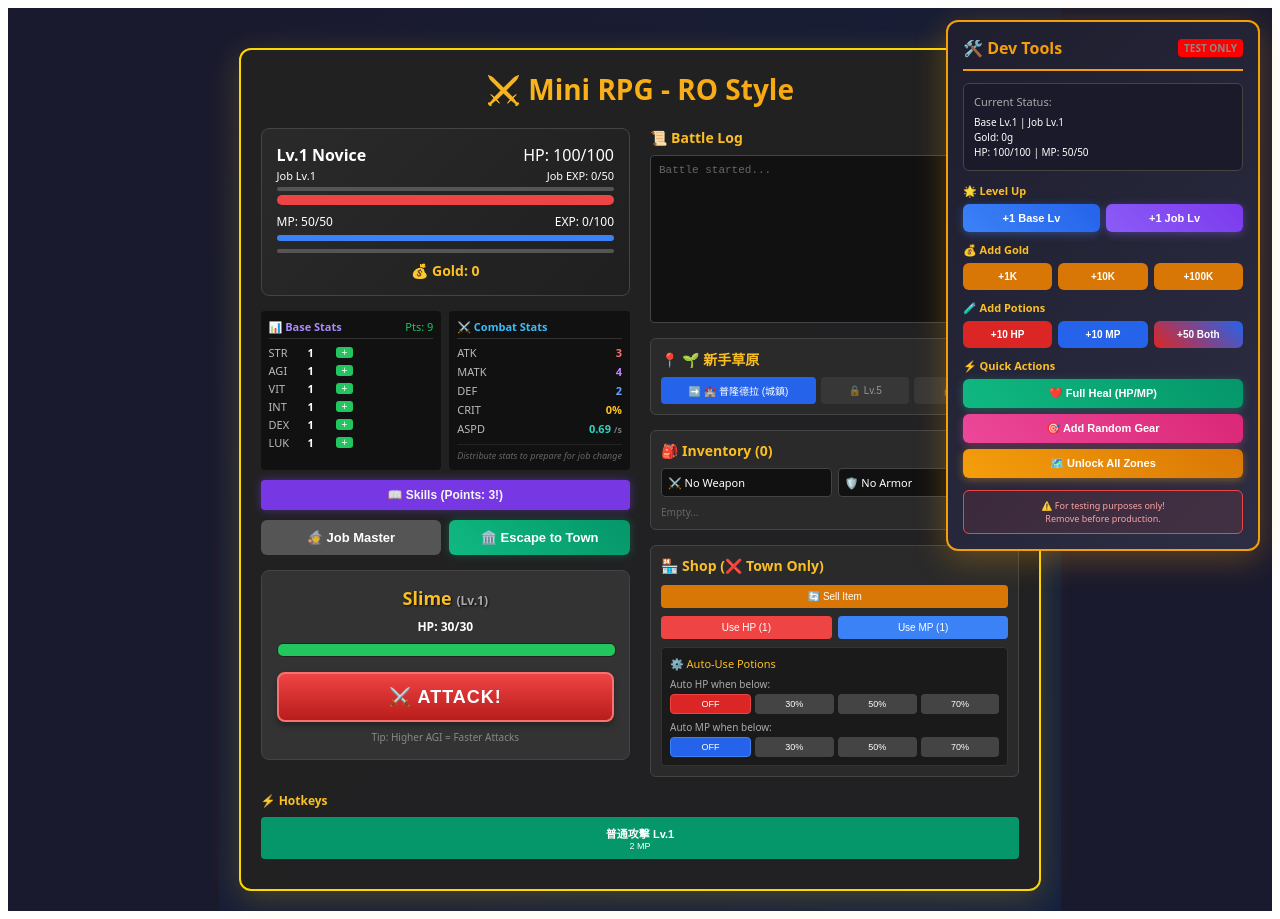
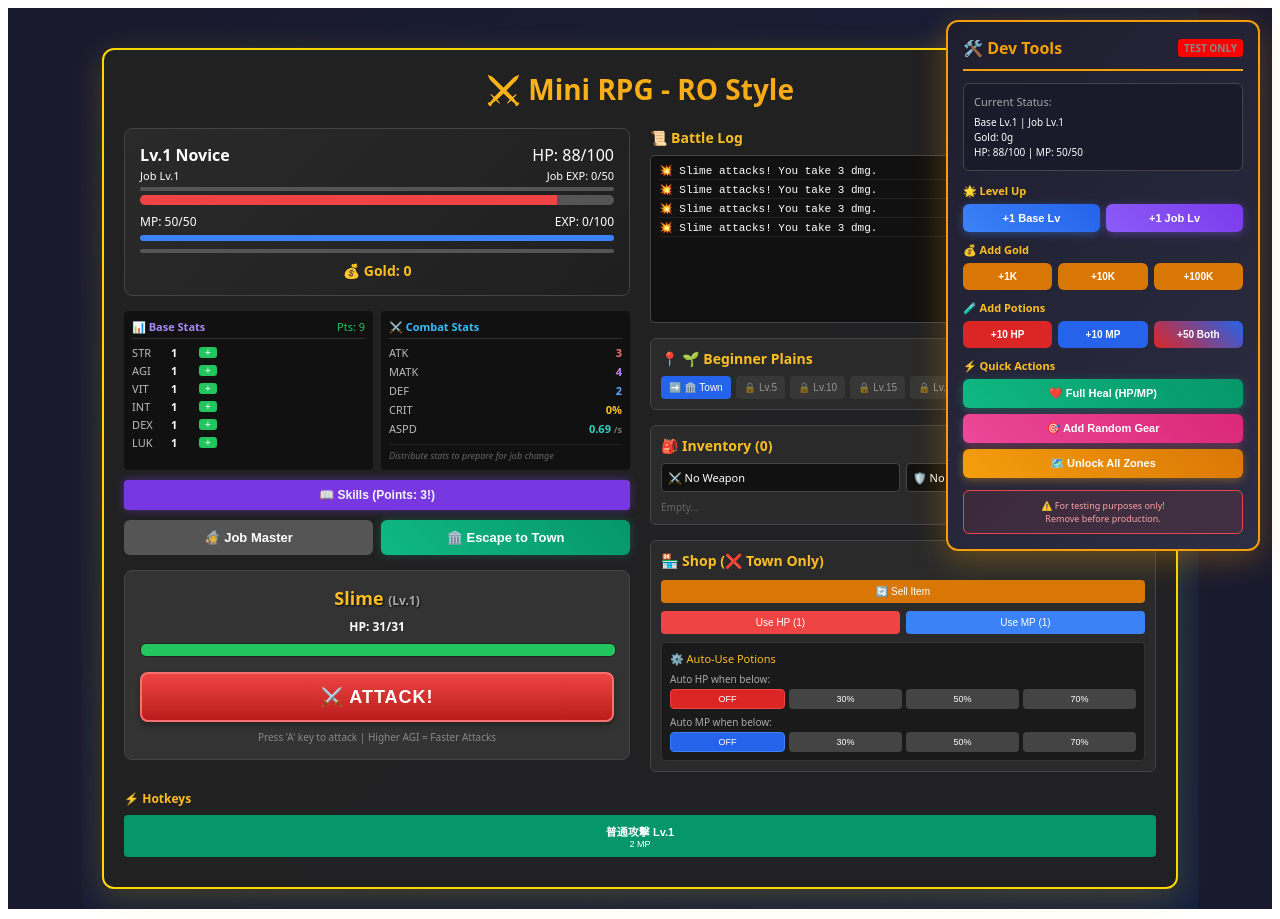
Before and after one commit to alphakey-marketing/react-learning, a React (Vite) app: page / in a window 1280 px wide. Built offline with nearby package versions, Linux system fonts and the light colour scheme.

Commit message:
fix: Change attack hotkey to 'A' and fix enemy attack speed to be independent

```diff
--- a/src/MiniLevelGame.tsx
+++ b/src/MiniLevelGame.tsx
@@ -18,19 +18,17 @@ export function MiniLevelGame() {
   const { logs, addLog } = useBattleLog();
   const game = useGameState(addLog);
 
-  // Check if player can change job
   const canChangeJobNow = canChangeJob(game.char.jobClass, game.char.jobLevel);
 
-  // Keyboard shortcut for attacking (Spacebar)
+  // Keyboard shortcut for attacking ('A' key)
   useEffect(() => {
     const handleKeyDown = (e: KeyboardEvent) => {
-      // Don't trigger if typing in an input
       if (e.target instanceof HTMLInputElement || e.target instanceof HTMLTextAreaElement) {
         return;
       }
 
-      if (e.code === 'Space' && game.currentZoneId !== 0 && game.canAttack) {
-        e.preventDefault(); // Prevent scrolling down
+      if ((e.key === 'a' || e.key === 'A') && game.currentZoneId !== 0 && game.canAttack) {
+        e.preventDefault();
         game.battleAction();
       }
     };
@@ -53,7 +51,6 @@ export function MiniLevelGame() {
         paddingTop: "40px",
       }}
     >
-      {/* Dev Tools Panel - Fixed position */}
       <DevTools
         character={game.char}
         onAddBaseLevel={game.devAddBaseLevel}
@@ -99,7 +96,6 @@ export function MiniLevelGame() {
             marginBottom: "15px",
           }}
         >
-          {/* Left Column */}
           <div style={{ minWidth: 0 }}>
             <CharacterStats
               character={game.char}
@@ -108,7 +104,6 @@ export function MiniLevelGame() {
               onOpenSkills={() => game.setShowSkillWindow(true)}
             />
 
-            {/* Action Buttons */}
             <div style={{ marginTop: "10px", marginBottom: "10px", display: "flex", gap: "8px" }}>
               <button
                 onClick={game.openJobChangeNPC}
@@ -135,7 +130,6 @@ export function MiniLevelGame() {
                   : "🧙 Job Master"}
               </button>
 
-              {/* Escape to Town Button */}
               {game.currentZoneId !== 0 && (
                 <button
                   onClick={game.escapeToTown}
@@ -174,7 +168,6 @@ export function MiniLevelGame() {
             />
           </div>
 
-          {/* Right Column */}
           <div style={{ minWidth: 0 }}>
             <BattleLog logs={logs} />
 
@@ -206,7 +199,6 @@ export function MiniLevelGame() {
           </div>
         </div>
 
-        {/* Skill Window (Full Width) */}
         {game.showSkillWindow && (
           <SkillWindow
             character={game.char}
@@ -216,7 +208,6 @@ export function MiniLevelGame() {
           />
         )}
 
-        {/* Job Change NPC (Full Screen Modal) */}
         {game.showJobChangeNPC && (
           <JobChangeNPC
             currentJob={game.char.jobClass}
@@ -226,7 +217,6 @@ export function MiniLevelGame() {
           />
         )}
 
-        {/* Death Modal */}
         {game.showDeathModal && (
           <div
             style={{
@@ -318,7 +308,6 @@ export function MiniLevelGame() {
           </div>
         )}
 
-        {/* Skill Hotkeys */}
         <SkillHotkeys
           character={game.char}
           skillCooldowns={game.skillCooldowns}
@@ -327,7 +316,6 @@ export function MiniLevelGame() {
         />
       </div>
 
-      {/* Add pulse animation for job change button */}
       <style>{`
         @keyframes pulse {
           0%, 100% {
--- a/src/components/EnemyDisplay.tsx
+++ b/src/components/EnemyDisplay.tsx
@@ -5,7 +5,7 @@ interface EnemyDisplayProps {
   onAttack: () => void;
   canAttack: boolean;
   inTown: boolean;
-  attackCooldownPercent: number; // 0 to 100
+  attackCooldownPercent: number;
 }
 
 export function EnemyDisplay({ enemy, onAttack, canAttack, inTown, attackCooldownPercent }: EnemyDisplayProps) {
@@ -152,7 +152,7 @@ export function EnemyDisplay({ enemy, onAttack, canAttack, inTown, attackCooldow
       </div>
 
       <div style={{ fontSize: "10px", color: "#888", marginTop: "8px" }}>
-        Tip: Higher AGI = Faster Attacks
+        Press 'A' key to attack | Higher AGI = Faster Attacks
       </div>
     </div>
   );
--- a/src/data/zones.ts
+++ b/src/data/zones.ts
@@ -3,51 +3,114 @@ import { Zone } from "../types/enemy";
 export const ZONES: Zone[] = [
   {
     id: 0,
-    name: "🏰 普隆德拉 (城鎮)",
+    name: "🏛️ Town",
     minLevel: 1,
-    enemies: [
-      { name: "Target Dummy", level: 1, hp: 9999, maxHp: 9999, atk: 0, def: 0 },
-    ],
+    enemies: [],
   },
   {
     id: 1,
-    name: "🌱 新手草原",
+    name: "🌱 Beginner Plains",
     minLevel: 1,
     enemies: [
-      { name: "Slime", level: 1, hp: 30, maxHp: 30, atk: 5, def: 2 },
-      { name: "Goblin", level: 2, hp: 50, maxHp: 50, atk: 8, def: 4 },
+      { name: "Slime", level: 1, hp: 30, maxHp: 30, atk: 5, def: 2, attackSpeed: 0.8 },
+      { name: "Poring", level: 1, hp: 35, maxHp: 35, atk: 4, def: 1, attackSpeed: 0.7 },
+      { name: "Lunatic", level: 2, hp: 45, maxHp: 45, atk: 6, def: 2, attackSpeed: 0.9 },
     ],
   },
   {
     id: 2,
-    name: "🌲 黑暗森林",
+    name: "🌲 Dark Forest",
     minLevel: 5,
     enemies: [
-      { name: "Goblin", level: 2, hp: 50, maxHp: 50, atk: 8, def: 4 },
-      { name: "Orc", level: 4, hp: 80, maxHp: 80, atk: 12, def: 6 },
-      { name: "Wolf", level: 5, hp: 100, maxHp: 100, atk: 15, def: 8 },
+      { name: "Goblin", level: 5, hp: 100, maxHp: 100, atk: 12, def: 6, attackSpeed: 1.0 },
+      { name: "Wolf", level: 6, hp: 120, maxHp: 120, atk: 15, def: 5, attackSpeed: 1.2 },
+      { name: "Orc Warrior", level: 7, hp: 150, maxHp: 150, atk: 18, def: 8, attackSpeed: 0.9 },
     ],
   },
   {
     id: 3,
-    name: "💀 骷髏洞穴",
+    name: "⛰️ Mountain Path",
     minLevel: 10,
     enemies: [
-      { name: "Orc", level: 4, hp: 80, maxHp: 80, atk: 12, def: 6 },
-      { name: "Skeleton", level: 8, hp: 140, maxHp: 140, atk: 18, def: 10 },
-      { name: "Demon", level: 10, hp: 200, maxHp: 200, atk: 25, def: 15 },
+      { name: "Golem", level: 10, hp: 250, maxHp: 250, atk: 25, def: 15, attackSpeed: 0.6 },
+      { name: "Giant Spider", level: 11, hp: 200, maxHp: 200, atk: 28, def: 10, attackSpeed: 1.1 },
+      { name: "Harpy", level: 12, hp: 220, maxHp: 220, atk: 30, def: 12, attackSpeed: 1.3 },
+    ],
+  },
+  {
+    id: 4,
+    name: "🏜️ Desert Ruins",
+    minLevel: 15,
+    enemies: [
+      { name: "Sand Worm", level: 15, hp: 350, maxHp: 350, atk: 35, def: 18, attackSpeed: 0.8 },
+      { name: "Mummy", level: 16, hp: 400, maxHp: 400, atk: 38, def: 20, attackSpeed: 0.7 },
+      { name: "Scorpion King", level: 17, hp: 450, maxHp: 450, atk: 42, def: 22, attackSpeed: 1.4 },
+    ],
+  },
+  {
+    id: 5,
+    name: "❄️ Frozen Cavern",
+    minLevel: 20,
+    enemies: [
+      { name: "Ice Elemental", level: 20, hp: 500, maxHp: 500, atk: 45, def: 25, attackSpeed: 1.0 },
+      { name: "Frost Giant", level: 21, hp: 600, maxHp: 600, atk: 50, def: 30, attackSpeed: 0.8 },
+      { name: "Yeti", level: 22, hp: 550, maxHp: 550, atk: 48, def: 28, attackSpeed: 1.1 },
+    ],
+  },
+  {
+    id: 6,
+    name: "🌋 Volcanic Depths",
+    minLevel: 25,
+    enemies: [
+      { name: "Fire Imp", level: 25, hp: 650, maxHp: 650, atk: 55, def: 32, attackSpeed: 1.3 },
+      { name: "Lava Golem", level: 26, hp: 800, maxHp: 800, atk: 60, def: 40, attackSpeed: 0.7 },
+      { name: "Magma Dragon", level: 27, hp: 750, maxHp: 750, atk: 58, def: 35, attackSpeed: 1.2 },
+    ],
+  },
+  {
+    id: 7,
+    name: "🏰 Ancient Castle",
+    minLevel: 30,
+    enemies: [
+      { name: "Death Knight", level: 30, hp: 900, maxHp: 900, atk: 65, def: 45, attackSpeed: 1.0 },
+      { name: "Vampire Lord", level: 31, hp: 850, maxHp: 850, atk: 70, def: 40, attackSpeed: 1.4 },
+      { name: "Lich", level: 32, hp: 800, maxHp: 800, atk: 68, def: 42, attackSpeed: 0.9 },
+    ],
+  },
+  {
+    id: 8,
+    name: "🌌 Void Dimension",
+    minLevel: 35,
+    enemies: [
+      { name: "Shadow Demon", level: 35, hp: 1000, maxHp: 1000, atk: 75, def: 50, attackSpeed: 1.5 },
+      { name: "Void Walker", level: 36, hp: 1100, maxHp: 1100, atk: 80, def: 52, attackSpeed: 1.3 },
+      { name: "Chaos Beast", level: 37, hp: 1200, maxHp: 1200, atk: 85, def: 55, attackSpeed: 1.6 },
     ],
   },
 ];
 
-export function getEnemyPool(zoneId: number) {
+export function getRandomEnemyForZone(zoneId: number, playerLevel: number) {
   const zone = ZONES.find((z) => z.id === zoneId);
-  return zone ? zone.enemies : ZONES[1].enemies; // Default to zone 1 if not found
+  if (!zone || zone.enemies.length === 0) {
+    return {
+      name: "Practice Dummy",
+      level: 1,
+      hp: 50,
+      maxHp: 50,
+      atk: 0,
+      def: 0,
+      attackSpeed: 0,
+    };
+  }
+
+  const randomEnemy = zone.enemies[Math.floor(Math.random() * zone.enemies.length)];
+  const scaledHp = Math.floor(randomEnemy.maxHp * (1 + playerLevel * 0.05));
+  const scaledAtk = Math.floor(randomEnemy.atk * (1 + playerLevel * 0.03));
+
+  return {
+    ...randomEnemy,
+    hp: scaledHp,
+    maxHp: scaledHp,
+    atk: scaledAtk,
+  };
 }
-
-export function getRandomEnemyForZone(zoneId: number, playerLevel: number) {
-  const pool = getEnemyPool(zoneId);
-  if (pool.length === 0) return { ...ZONES[1].enemies[0] };
-  const random = pool[Math.floor(Math.random() * pool.length)];
-  return { ...random };
-}
--- a/src/hooks/useGameState.ts
+++ b/src/hooks/useGameState.ts
@@ -81,10 +81,14 @@ export function useGameState(addLog: (text: string) => void) {
   const [showDeathModal, setShowDeathModal] = useState<boolean>(false);
   const [skillCooldowns, setSkillCooldowns] = useState<Record<string, number>>({});
 
-  // ASPD & Manual Attack System States
+  // Player ASPD & Manual Attack System States
   const [lastAttackTime, setLastAttackTime] = useState<number>(0);
   const [canAttack, setCanAttack] = useState<boolean>(true);
   const [attackCooldownPercent, setAttackCooldownPercent] = useState<number>(100);
+
+  // Enemy Independent Attack System States
+  const [lastEnemyAttackTime, setLastEnemyAttackTime] = useState<number>(0);
+  const enemyAttackTimerRef = useRef<NodeJS.Timeout | null>(null);
 
   const townHealingRef = useRef<() => void>(() => {});
   const autoPotionRef = useRef<() => void>(() => {});
@@ -353,13 +357,11 @@ export function useGameState(addLog: (text: string) => void) {
 
   autoPotionRef.current = processAutoPotion;
 
-  // ASPD loop for cooldown UI
+  // Player ASPD cooldown UI loop
   useEffect(() => {
     if (canAttack || currentZoneId === 0 || char.hp <= 0) return;
 
-    // Attacks per second (e.g., 2.0 = 2 attacks per second)
     const attacksPerSecond = calcASPD(char);
-    // Time needed between attacks in milliseconds (e.g., 500ms for 2.0 ASPD)
     const attackDelayMs = 1000 / attacksPerSecond;
 
     const interval = setInterval(() => {
@@ -372,18 +374,64 @@ export function useGameState(addLog: (text: string) => void) {
       } else {
         setAttackCooldownPercent(Math.floor((timePassed / attackDelayMs) * 100));
       }
-    }, 50); // Update UI frequently
+    }, 50);
 
     return () => clearInterval(interval);
   }, [canAttack, lastAttackTime, char, currentZoneId]);
 
-  // Periodic effects (Town healing)
+  // Enemy Independent Attack Timer (Classic RO style)
+  useEffect(() => {
+    // Clear previous timer when changing zones or enemies
+    if (enemyAttackTimerRef.current) {
+      clearInterval(enemyAttackTimerRef.current);
+      enemyAttackTimerRef.current = null;
+    }
+
+    // Don't attack in town or when player is dead
+    if (currentZoneId === 0 || char.hp <= 0 || enemy.attackSpeed === 0) {
+      return;
+    }
+
+    // Enemy attacks on their own independent timer
+    const enemyAttackDelayMs = 1000 / enemy.attackSpeed;
+
+    enemyAttackTimerRef.current = setInterval(() => {
+      if (char.hp <= 0 || currentZoneId === 0) return;
+
+      const armorBonus = equipped.armor?.stat || 0;
+      const playerDef = calcPlayerDef(char, armorBonus);
+      const enemyDmg = calculateEnemyDamage(enemy, playerDef);
+
+      setChar((prev) => {
+        if (prev.hp <= 0) return prev;
+
+        const newHp = Math.max(0, prev.hp - enemyDmg);
+
+        if (newHp > 0) {
+          addLog(`💥 ${enemy.name} attacks! You take ${enemyDmg} dmg.`);
+        } else {
+          addLog(`💀 You were defeated by ${enemy.name}!`);
+          setShowDeathModal(true);
+        }
+
+        return { ...prev, hp: newHp };
+      });
+    }, enemyAttackDelayMs);
+
+    return () => {
+      if (enemyAttackTimerRef.current) {
+        clearInterval(enemyAttackTimerRef.current);
+      }
+    };
+  }, [enemy, currentZoneId, char.hp, equipped.armor]);
+
+  // Periodic town healing
   useEffect(() => {
     const id = setInterval(() => {
       if (currentZoneId === 0) {
         townHealingRef.current();
       }
-    }, 3000); // Check healing every 3 seconds
+    }, 3000);
     return () => clearInterval(id);
   }, [currentZoneId]);
 
@@ -395,7 +443,6 @@ export function useGameState(addLog: (text: string) => void) {
     }
 
     if (!canAttack) {
-      // Trying to attack too fast based on ASPD
       return;
     }
 
@@ -443,7 +490,7 @@ export function useGameState(addLog: (text: string) => void) {
       return;
     }
 
-    // Set ASPD cooldown
+    // Set player ASPD cooldown
     setLastAttackTime(now);
     setCanAttack(false);
     setAttackCooldownPercent(0);
@@ -564,21 +611,6 @@ export function useGameState(addLog: (text: string) => void) {
         nextEnemy = getRandomEnemyForZone(currentZoneId, nextCharLevel);
         addLog(`👾 A wild ${nextEnemy.name} appeared!`);
       }
-    } else {
-      // Enemy counter-attacks immediately after player attacks
-      const playerDef = calcPlayerDef(char, armorBonus);
-      const enemyDmg = calculateEnemyDamage(enemy, playerDef);
-
-      nextCharHp -= enemyDmg;
-      addLog(`💥 ${enemy.name} counter-attacks! You take ${enemyDmg} dmg.`);
-
-      nextEnemy = { ...enemy, hp: nextEnemyHp };
-
-      if (nextCharHp <= 0) {
-        nextCharHp = 0;
-        addLog(`💀 You were defeated by ${enemy.name}!`);
-        setShowDeathModal(true);
-      }
     }
 
     setChar({
@@ -625,6 +657,7 @@ export function useGameState(addLog: (text: string) => void) {
       maxHp: bossTemplate.maxHp * BOSS_HP_MULTIPLIER,
       atk: bossTemplate.atk * BOSS_ATK_MULTIPLIER,
       def: bossTemplate.def * BOSS_DEF_MULTIPLIER,
+      attackSpeed: bossTemplate.attackSpeed * 1.5, // Bosses attack faster
     };
     setEnemy(bossEnemy);
     setBossAvailable(false);
--- a/src/types/enemy.ts
+++ b/src/types/enemy.ts
@@ -5,6 +5,7 @@ export interface Enemy {
   maxHp: number;
   atk: number;
   def: number;
+  attackSpeed: number; // Attacks per second (independent from player)
 }
 
 export interface Zone {
```
